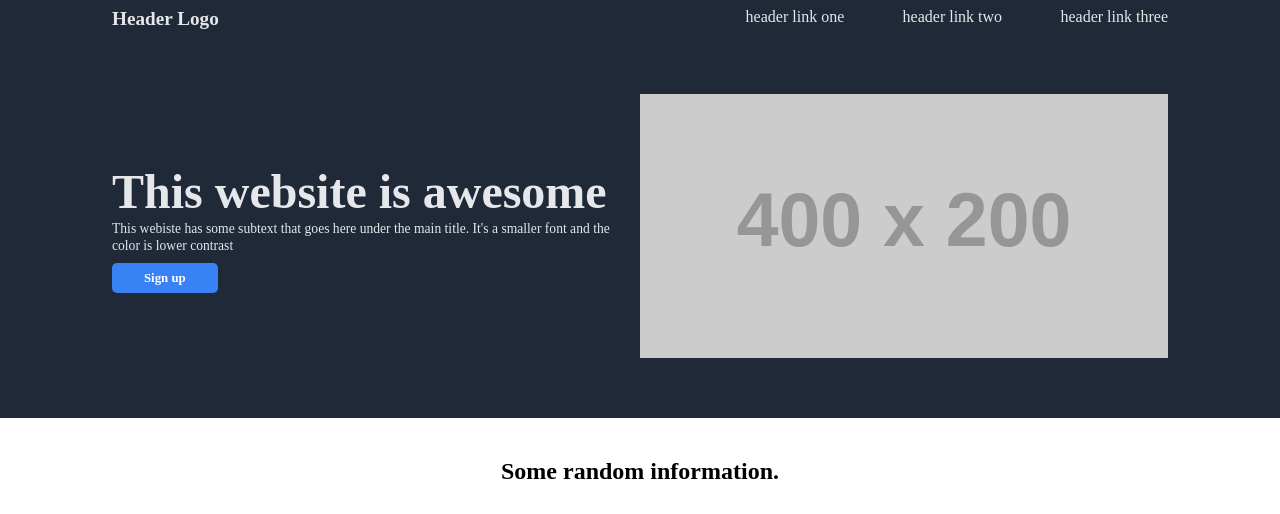
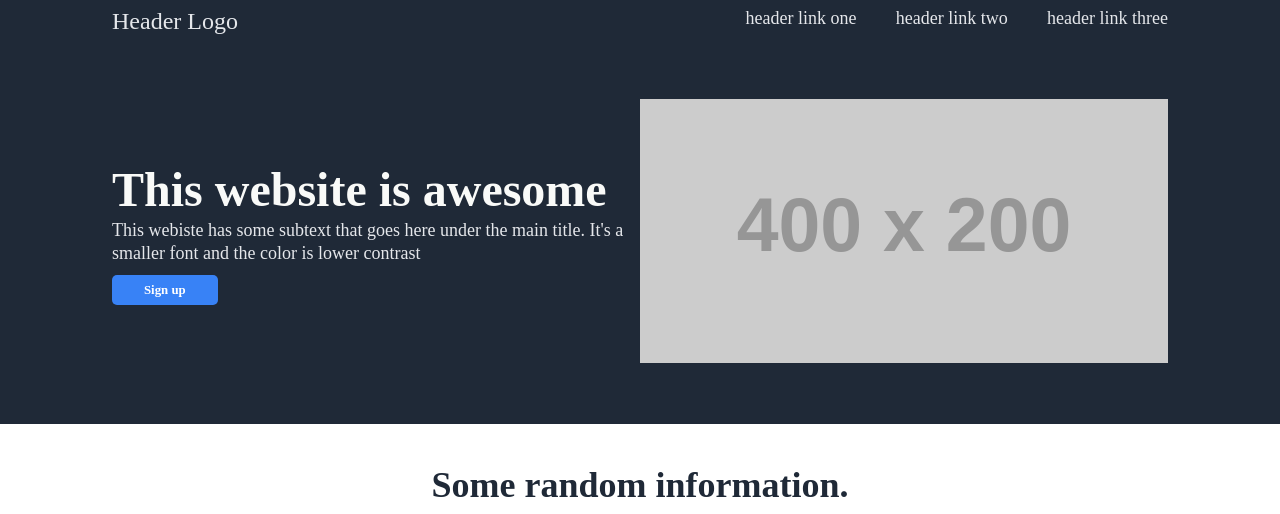
Before and after one commit to mr2much/odin-flex, a plain HTML site: page index.html in a window 1280 px wide. Shown: the top 514 px of the page. Drawn offline with Linux system fonts and the light colour scheme; placeholder pictures from the web are drawn by us.

Commit message:
Finish adding final colors and styles

```diff
--- a/css/style.css
+++ b/css/style.css
@@ -16,8 +16,8 @@ header a {
 }
 
 header > a {
-  font-weight: bold;
-  font-size: 1.2rem;
+  font-size: 24px;
+  color: #f9faf8;
 }
 
 header ul {
@@ -47,6 +47,7 @@ footer {
 }
 
 .hero {
+  font-size: 18px;
   color: #e5e7eb;
 }
 
@@ -132,17 +133,17 @@ header a,
 }
 
 #hero-content {
-  /* padding: 1rem; */
   flex: 1 1 50%;
 }
 
 #hero-content h1 {
-  font-size: 3rem;
+  font-size: 48px;
+  font-weight: 900;
+  color: #f9faf8;
   line-height: 0.9;
 }
 
 #hero-content p {
-  font-size: 0.85rem;
   padding: 0.5rem 0;
   line-height: 1.25;
   margin-bottom: 0.35rem;
@@ -167,8 +168,16 @@ header a,
   width: 100%;
 }
 
+#info-header {
+  font-size: 36px;
+  font-weight: 900;
+  color: #1f2937;
+}
+
 #quote {
-  font-size: 0.9rem;
-  background-color: #ddd;
+  background-color: #e5e7eb;
   padding: 3rem 10rem;
+  font-size: 36px;
+  font-weight: 100;
+  color: #1f2937;
 }
--- a/index.html
+++ b/index.html
@@ -9,9 +9,6 @@
   <body>
     <div class="hero background-dark">
       <header>
-        <!-- <div>
-          <img src="" alt="Header Logo" />
-        </div> -->
         <a href="">Header Logo</a>
         <ul>
           <li>
@@ -47,7 +44,7 @@
     <main>
       <section>
         <div>
-          <h2>Some random information.</h2>
+          <h2 id="info-header">Some random information.</h2>
           <div class="gallery">
             <div>
               <img src="" alt="" />
```
